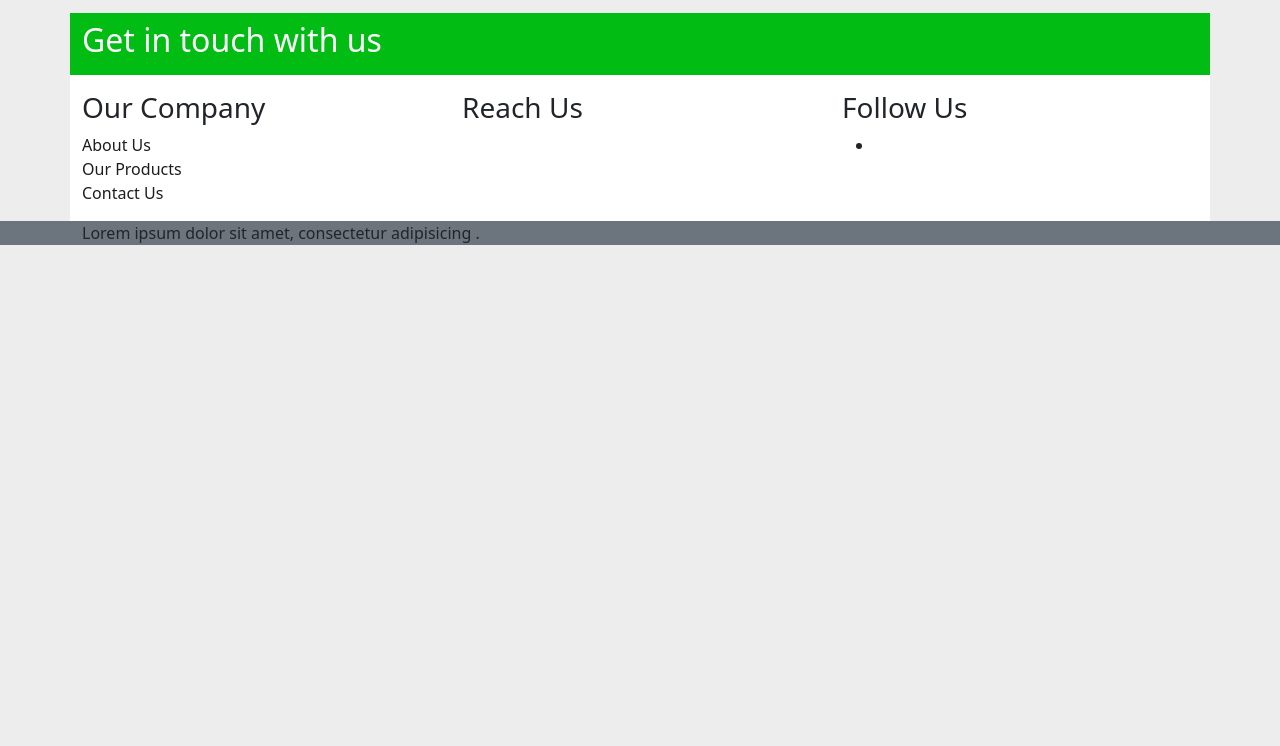
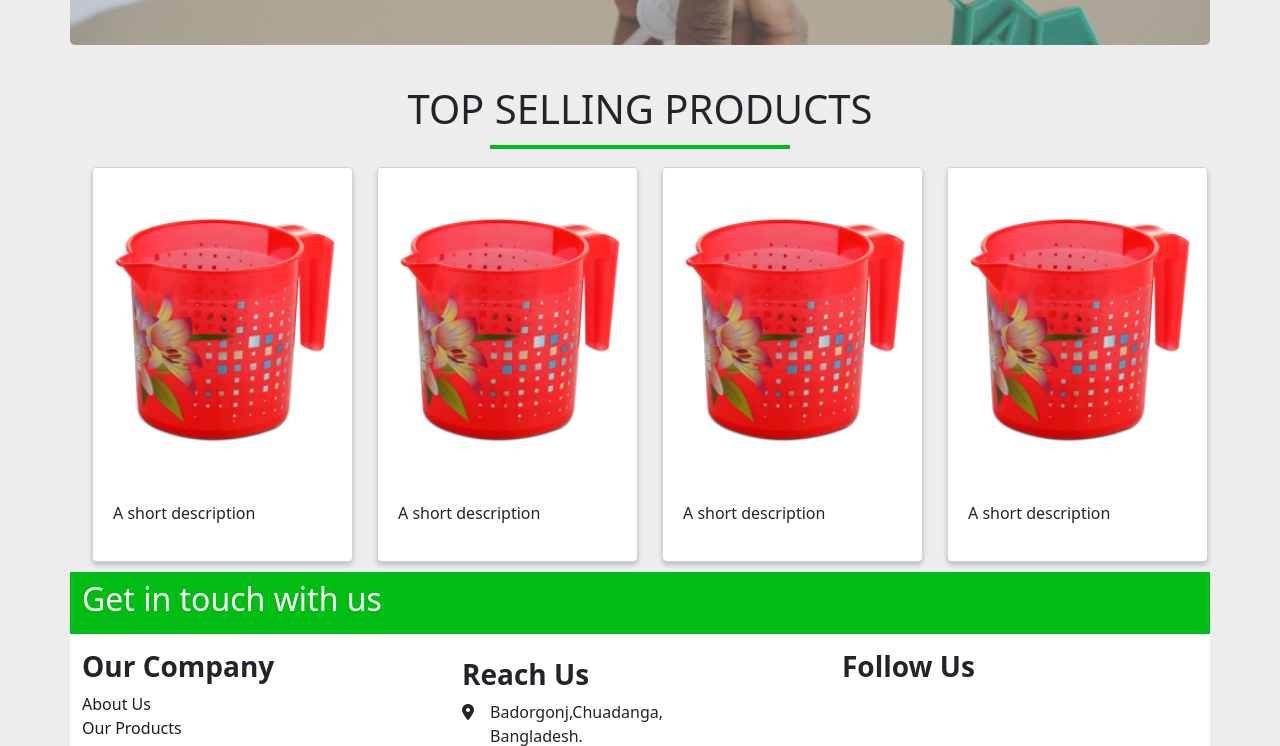
Before and after one commit to mr-pacifist/Major_Plastic, a plain HTML site: page index.html in a window 1280 px wide. Shown: the part 1657-2403 px from the top of the page. Before the commit the page ends 1902 px from the top, so only its background shows below. Drawn offline with nearby package versions, Linux system fonts and the light colour scheme.

Commit message:
add footer and copyright sections

```diff
--- a/index.css
+++ b/index.css
@@ -115,6 +115,19 @@ header{
     background: #ffffff;
 
 }
+.slider_heading{
+    position: relative;
+}
+.slider_heading::after{
+    position: absolute;
+    content: "";
+    bottom: 0;
+    left: 50%;
+    transform: translate(-50%);
+    width: 300px;
+    height: 4px;
+    background-color: #00bc13;
+}
 #owl-demo .item{
     margin: 3px;
   }
@@ -151,12 +164,52 @@ header{
     z-index: 10;
     color: white;
 }
+.strength_heading{
+    position: relative;
+}
+.strength_heading::after{
+    position: absolute;
+    content: "";
+    bottom: 0;
+    left: 50%;
+    transform: translate(-50%);
+    width: 300px;
+    height: 4px;
+    background-color: #00bc13;
+}
+
+/*
+========================================
+            top sell product style
+========================================
+*/
+.top_selling_products .card {
+    max-width: 450px;
+    width: 100%;
+    margin: 10px;
+    background-color: #fff;
+    box-shadow: 0 3px 5px rgba(0, 0, 0, 0.2);
+    border-radius: 5px;
+    overflow: hidden;
+}
+
+.top_selling_products .card img {
+    width: 100%;
+    height: auto;
+    object-fit: cover;
+}
+
+.top_selling_products .content {
+    padding: 20px;
+}
+
+
 /*
 ========================================
             Footer style
 ========================================
+*/
 
-*/
 .footer_heading{
     background: #00bc13;
 }
@@ -171,3 +224,23 @@ header{
     color: #1d1d1d;
     font-weight: 500;
 }
+
+/*
+========================================
+            Top products style
+========================================
+*/
+
+.top_product_heading h3{
+    position: relative;
+}
+.top_product_heading h3::after{
+    position: absolute;
+    content: "";
+    bottom: 0;
+    left: 50%;
+    transform: translate(-50%);
+    width: 300px;
+    height: 4px;
+    background-color: #00bc13;
+}
--- a/index.html
+++ b/index.html
@@ -86,7 +86,7 @@
   <section class="my-5">
     <div class=" inner_slider rounded py-3 container">
       <div class="row">
-        <h2 class="text-center my-2">Our Products</h2>
+        <h2 class=" slider_heading text-center py-3">OUR PRODUCTS</h2>
 
       </div>
       <div class="row">
@@ -110,10 +110,10 @@
   </section>
 
   <section class="my-4 " id="strength">
-    <div class="container inner_strength py-5">
+    <div class="container inner_strength py-5 ">
       <div class="strength_text">
         <div class="row ">
-          <h2 class="strength_heading fs-1  fw-bold text-center ">F-SON PLASTIC STRENGTHS</h2>
+          <h2 class="strength_heading py-3 fs-1  fw-bold text-center ">F-SON PLASTIC STRENGTHS</h2>
         </div>
         <div class="row">
           <p class="fw-medium text-center"> Lorem ipsum dolor sit amet consectetur adipisicing e
@@ -148,6 +148,48 @@
       </div>
     </div>
   </section>
+<!----Top selling product---->
+  <section>
+    <div class="container top_selling_products">
+      <div class="row top_product_heading ">
+        <h3 class="py-3 fs-1 text-center">TOP SELLING PRODUCTS</h3>
+      </div>
+      <div class="row ">
+        <div class="col-md-3 ">
+          <div class="card ">
+            <img class="" src="img/mug-printed.png" alt="top sellig products">
+            <div class="content">
+                <p class="fw-medium fs-6">A short description</p>
+            </div>
+          </div>
+        </div>
+        <div class="col-md-3">
+          <div class="card">
+            <img class="" src="img/mug-printed.png" alt="top sellig products">
+            <div class="content">
+                <p class="fw-medium fs-6">A short description </p>
+            </div>
+          </div>
+        </div>
+        <div class="col-md-3">
+          <div class="card">
+            <img class="" src="img/mug-printed.png" alt="top sellig products">
+            <div class="content">
+                <p class="fw-medium fs-6">A short description </p>
+            </div>
+          </div>
+        </div>
+        <div class="col-md-3">
+          <div class="card">
+            <img class="" src="img/mug-printed.png" alt="top sellig products">
+            <div class="content">
+                <p class="fw-medium fs-6">A short description</p>
+            </div>
+          </div>
+        </div>
+      </div>
+    </div>
+  </section>
 
 
 
@@ -159,27 +201,44 @@
     <div class="row bg-white py-3">
       <!--Main menu-->
       <div class="col-md-4">
-        <h3 class="">Our Company</h3>
+        <h3 class="fw-bold ">Our Company</h3>
         <a class="f_text f_link">About Us</a>
         <a class="f_text f_link">Our Products</a>
         <a class="f_text f_link">Contact Us</a>
       </div>
-      <div class="col-md-4">
-        <h3>Reach Us</h3>
+      <div class="col-md-4 py-2">
+        <h3 class="fw-bold ">Reach Us</h3>
+        <div class="d-flex gap-3 ">
+          <span><i class="fa-solid fa-location-dot"></i></span>
+          <p class="">Badorgonj,Chuadanga,<br>Bangladesh.</p>
+        </div>
+        <div class=" d-flex gap-3">
+          <span><i class="fa-solid fa-envelope"></i></span>
+          <p class="">info@gmail.com</p>
+        </div>
+        <div class="d-flex gap-3">
+          <span><i class="fa-solid fa-phone-volume"></i></span>
+          <p class="">+88019255462313</p>
+        </div>
 
 
       </div>
-      <div class="col-md-4">
-        <h3>Follow Us</h3>
-        <ul>
-          <li><a href=""></a></li>
+      <div class="col-md-4 ">
+        <h3 class="fw-bold ">Follow Us</h3>
+        <ul class="list-unstyled d-flex align-items-center  h-75  gap-3 ">
+          <li class="nav-item"><a href=""><i class="fa-brands fa-facebook fs-3"></i></a></li>
+          <li  class="nav-item"><a href=""><i class="fa-brands fa-instagram fs-3"></i></a></li>
+          <li  class="nav-item"><a href=""><i class="fa-brands fa-linkedin fs-3"></i></a></li>
         </ul>
       </div>
     </div>
   </div>
-  <div class="copyright bg-secondary">
-    <div class="container">
-      <p class="m-0">Lorem ipsum dolor sit amet, consectetur adipisicing .</p>
+  <div class="copyright d-block bg-dark">
+    <div class="container py-3">
+      <p class="m-0 text-center text-white">© <span class="fw-bold">F-son Plastic.</span>
+        All Rights Reserved (Terms of Use)
+        Developed and Managed by Mr.pacifist
+       </p>
     </div>
   </div>
  </footer>
```
